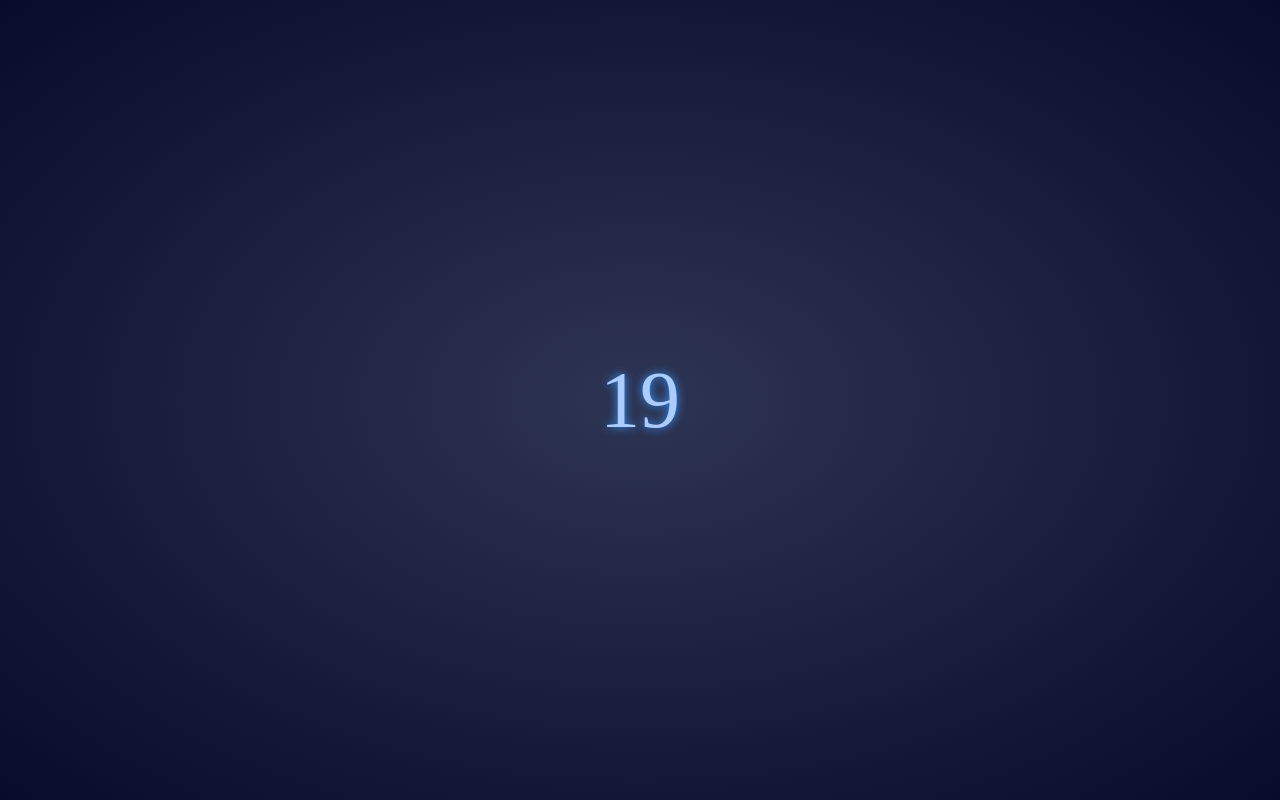
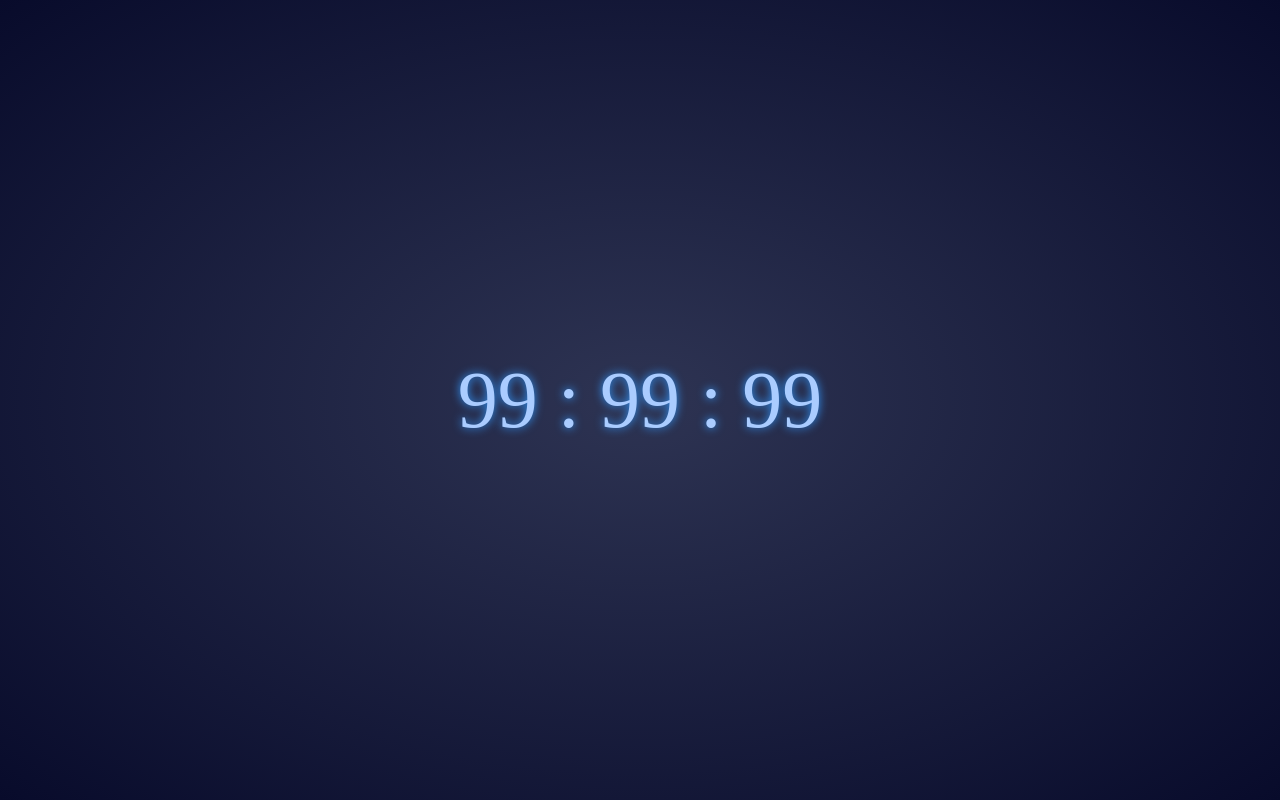
Before and after one commit to KID421/Web_HC_ZL_Vue_Clock, a plain HTML site: page index.html in a window 1280 px wide. Drawn offline with nearby package versions, Linux system fonts and the light colour scheme.

Commit message:
添加時鐘需要的資料與更新時鐘函式

```diff
--- a/index.html
+++ b/index.html
@@ -8,7 +8,7 @@
 </head>
 <body>
     <div id="clock">
-        {{ test }}
+        {{ h }} : {{ m }} : {{ s }}
     </div>
     <script src="https://unpkg.com/vue@next"></script>
     <script src="./main.js"></script>
--- a/main.js
+++ b/main.js
@@ -2,7 +2,15 @@
 const clock = {
     data() {
         return {
-            test: 19
+            h: 99,
+            m: 99,
+            s: 99
+        }
+    },
+    methods: {
+        // 更新時鐘
+        updateClock() {
+
         }
     }
 };
```
